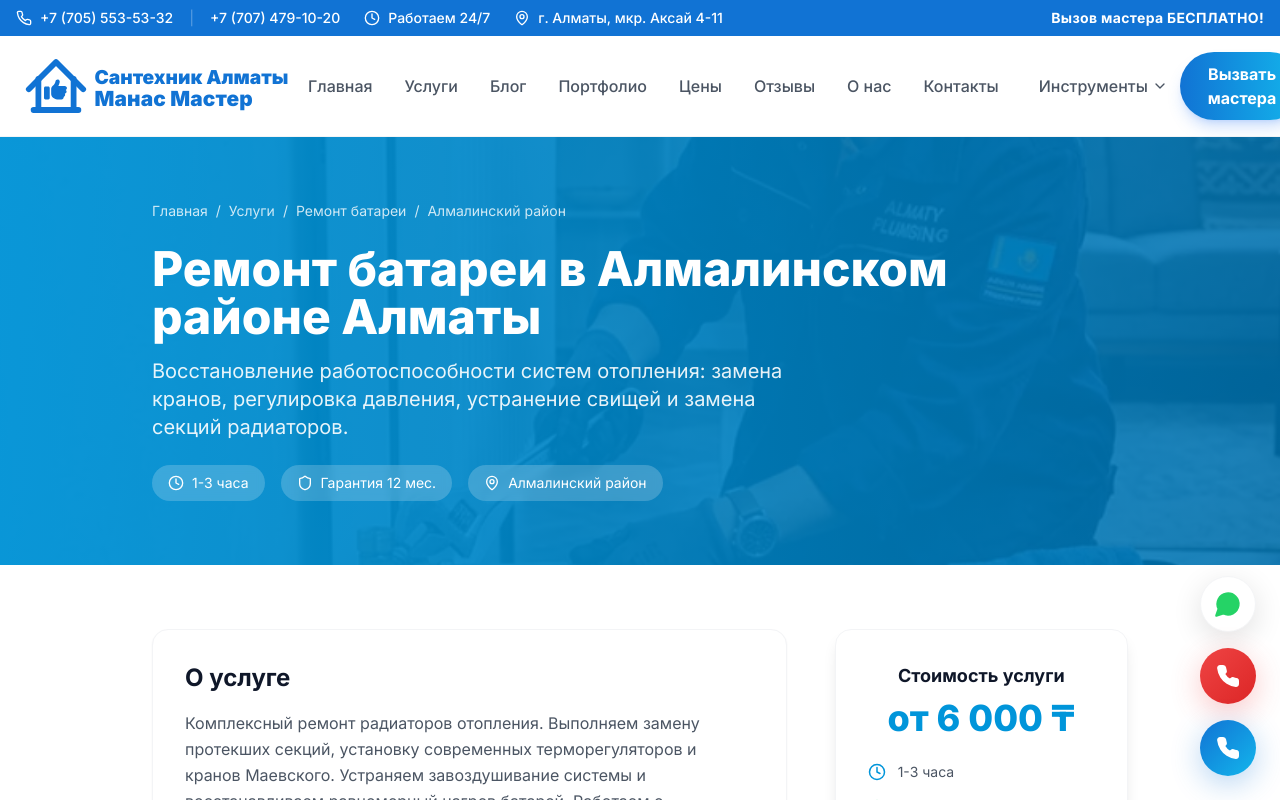
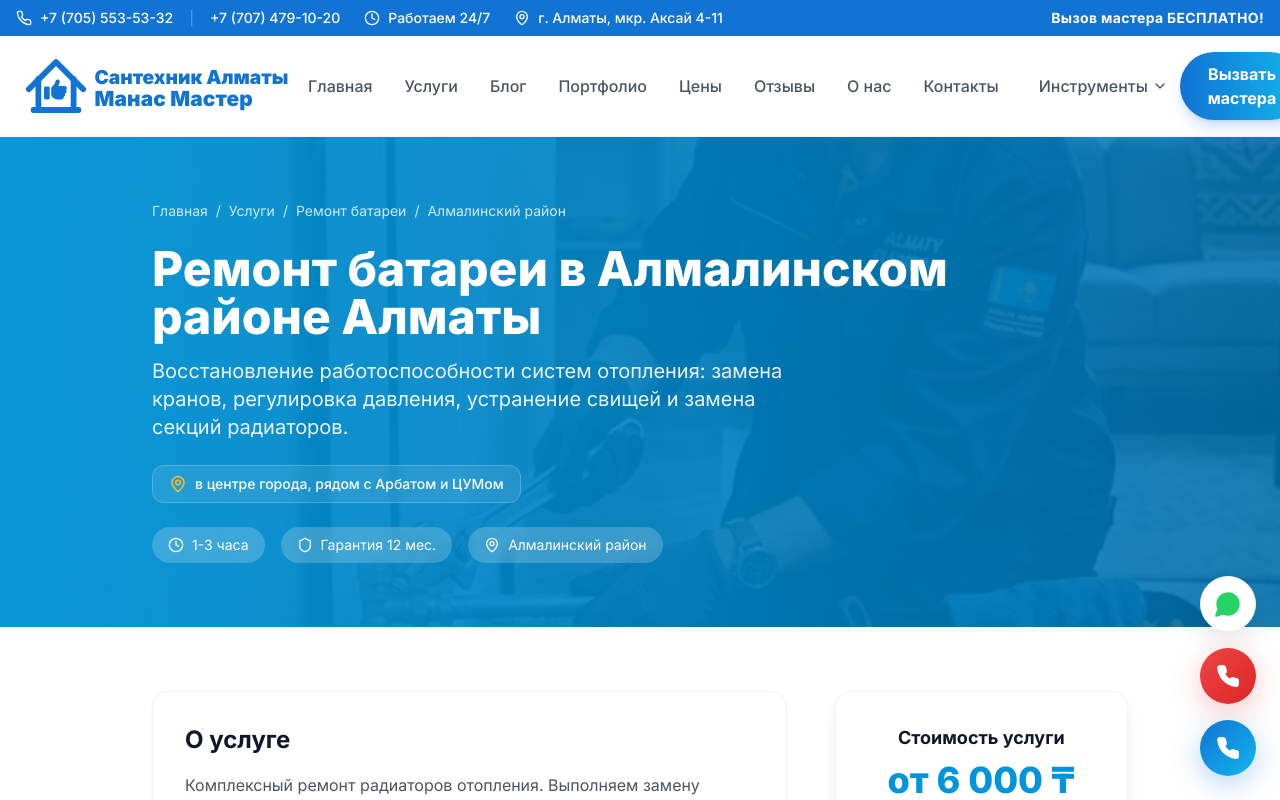
Before and after one commit to amanas1/mana-santehnika, a React (Vite) app: page /uslugi/remont-batarei/almalinskij in a window 1280 px wide. Shown: the top 800 px of the page. Built offline with nearby package versions, Linux system fonts and the light colour scheme; the HTML template or start-up script is replaced by a standard one.

Commit message:
SEO final polish: fixed title duplication, updated footer links, and added visible district features

```diff
--- a/generate-static.js
+++ b/generate-static.js
@@ -84,9 +84,9 @@ seoData.services.forEach(service => {
 // Generate District Landing Pages: /santehnik-:districtId-rayon
 seoData.districts.forEach(district => {
   const service = seoData.services.find(s => s.id === 'vyzov-santehnika'); // Use generic service
-  const title = `Сантехник ${district.name} Алматы | Вызов мастера 24/7`;
-  const description = `Профессиональный сантехник в ${district.nameGenitive} Алматы. Срочный выезд за 30 минут, стаж 15 лет. Цены от 3500 тг. Звоните прямо сейчас!`;
-  const url = `${BASE_URL}/santehnik-${district.id}-rayon`;
+    const title = `Сантехник в ${district.nameGenitive} Алматы | Вызов мастера 24/7`;
+    const description = `Профессиональный сантехник в ${district.nameGenitive} Алматы (${district.feature}). Срочный выезд за 30 минут, стаж 15 лет. Цены от 3500 тг.`;
+    const url = `${BASE_URL}/santehnik-${district.id}-rayon`;
 
   let html = template
     .replace(/<title>.*?<\/title>/, `<title>${title}</title>`)
--- a/src/components/Footer.tsx
+++ b/src/components/Footer.tsx
@@ -86,7 +86,7 @@ const Footer = () => {
                 { name: "Турксибский", id: "turksibskij" }
               ].map((district) => (
                 <li key={district.id}>
-                  <Link to={`/santehnik-${district.id}-rayon`} className="text-gray-600 text-[13px] hover:text-[#1173D4] transition-colors whitespace-nowrap">
+                  <Link to={`/uslugi/vyzov-santehnika/${district.id}`} className="text-gray-600 text-[13px] hover:text-[#1173D4] transition-colors whitespace-nowrap">
                     {district.name}
                   </Link>
                 </li>
--- a/src/pages/ServiceDistrictPage.tsx
+++ b/src/pages/ServiceDistrictPage.tsx
@@ -62,6 +62,10 @@ const ServiceDistrictPage = () => {
           <p className="text-xl text-white/90 max-w-2xl mb-6">
             {service.description}
           </p>
+          <div className="flex items-center gap-2 mb-6 text-white bg-white/10 w-fit px-4 py-2 rounded-lg border border-white/20 backdrop-blur-sm">
+            <MapPin size={18} className="text-amber-400 shrink-0" />
+            <span className="text-sm font-medium">{district.feature}</span>
+          </div>
           <div className="flex flex-wrap gap-4">
             <div className="flex items-center gap-2 bg-white/20 backdrop-blur-sm text-white px-4 py-2 rounded-full text-sm">
               <Clock size={16} /> {service.time}
```
